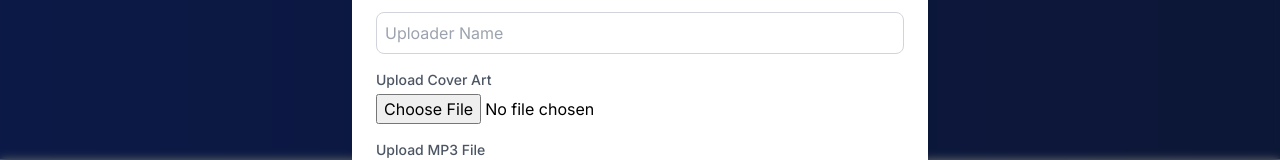
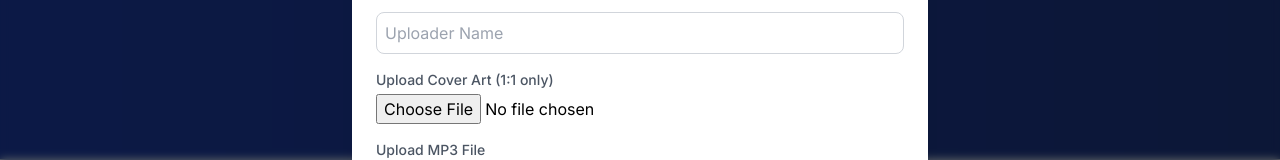
Before and after one commit to Beatsnepal/original4beat, a Next.js app: page / in a window 1280 px wide. Both pictures are taken after a click on the button "Upload Beat". Shown: the part 349-509 px from the top of the page. Built offline with nearby package versions, Linux system fonts and the light colour scheme; no server answers; the database is empty.

Commit message:
Fix: enforce 1:1 cover art ratio and reduce preview size in modal

```diff
--- a/components/BeatUploadModal.tsx
+++ b/components/BeatUploadModal.tsx
@@ -39,10 +39,20 @@ export const BeatUploadModal: React.FC<BeatUploadModalProps> = ({ isOpen, onClos
   const handleCoverArtChange = (e: React.ChangeEvent<HTMLInputElement>) => {
     if (e.target.files && e.target.files[0]) {
       const file = e.target.files[0];
-      setCoverArt(file);
+
+      // Check image ratio (1:1)
       const reader = new FileReader();
       reader.onload = (event) => {
-        setCoverArtPreview(event.target?.result as string);
+        const img = new Image();
+        img.onload = () => {
+          if (img.width !== img.height) {
+            alert('Please upload a 1:1 square ratio image for cover art.');
+            return;
+          }
+          setCoverArt(file);
+          setCoverArtPreview(event.target?.result as string);
+        };
+        img.src = event.target?.result as string;
       };
       reader.readAsDataURL(file);
     }
@@ -136,7 +146,7 @@ export const BeatUploadModal: React.FC<BeatUploadModalProps> = ({ isOpen, onClos
 
   return (
     <div className="fixed inset-0 z-50 flex items-center justify-center bg-black/60 backdrop-blur-sm px-4">
-      <div className="relative w-full max-w-xl rounded-2xl bg-white shadow-xl p-6">
+      <div className="relative w-full max-w-xl max-h-[90vh] overflow-y-auto rounded-2xl bg-white shadow-xl p-6">
         <button
           className="absolute top-3 right-3 text-gray-400 hover:text-gray-800 transition"
           onClick={onClose}
@@ -195,7 +205,7 @@ export const BeatUploadModal: React.FC<BeatUploadModalProps> = ({ isOpen, onClos
             onChange={(e) => setUploader(e.target.value)}
           />
           <div>
-            <label className="block text-sm mb-1 font-medium text-gray-600">Upload Cover Art</label>
+            <label className="block text-sm mb-1 font-medium text-gray-600">Upload Cover Art (1:1 only)</label>
             <input
               type="file"
               accept="image/*"
@@ -203,7 +213,7 @@ export const BeatUploadModal: React.FC<BeatUploadModalProps> = ({ isOpen, onClos
               className="w-full"
             />
             {coverArtPreview && (
-              <img src={coverArtPreview} alt="Cover Art Preview" className="mt-2 rounded-lg w-full h-auto" />
+              <img src={coverArtPreview} alt="Cover Art Preview" className="mt-2 rounded-lg w-full max-w-xs aspect-square object-cover mx-auto" />
             )}
           </div>
           <div>
```
